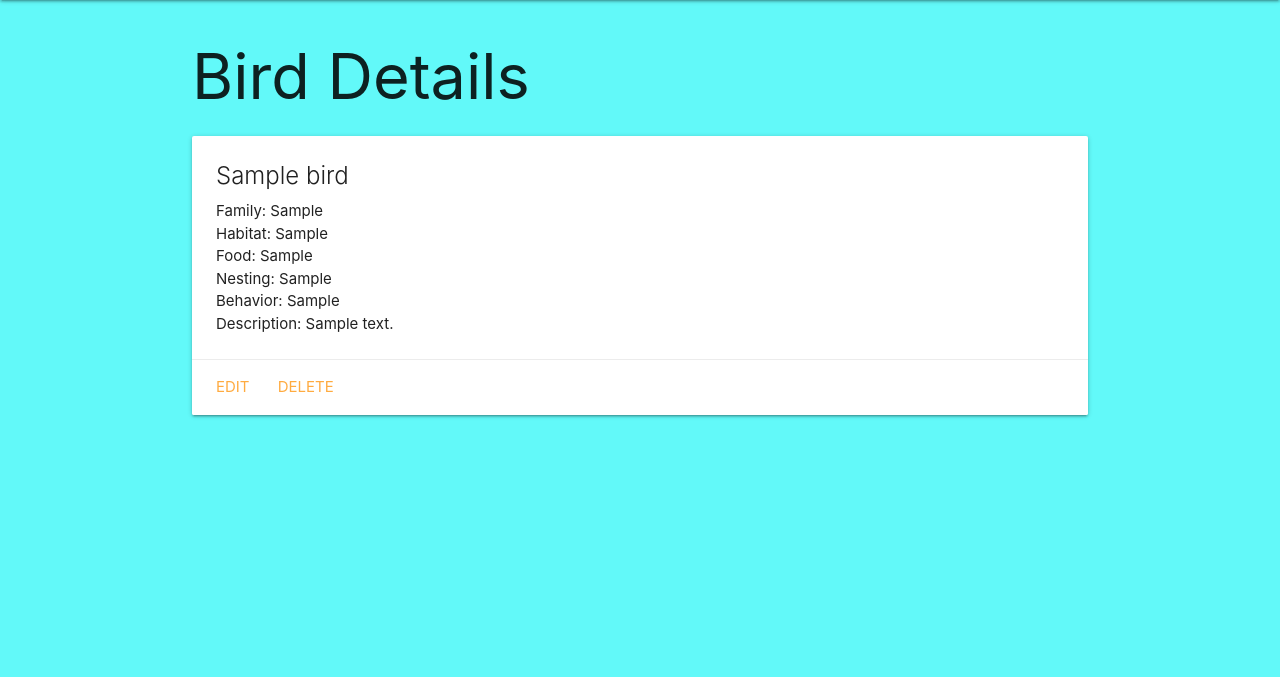
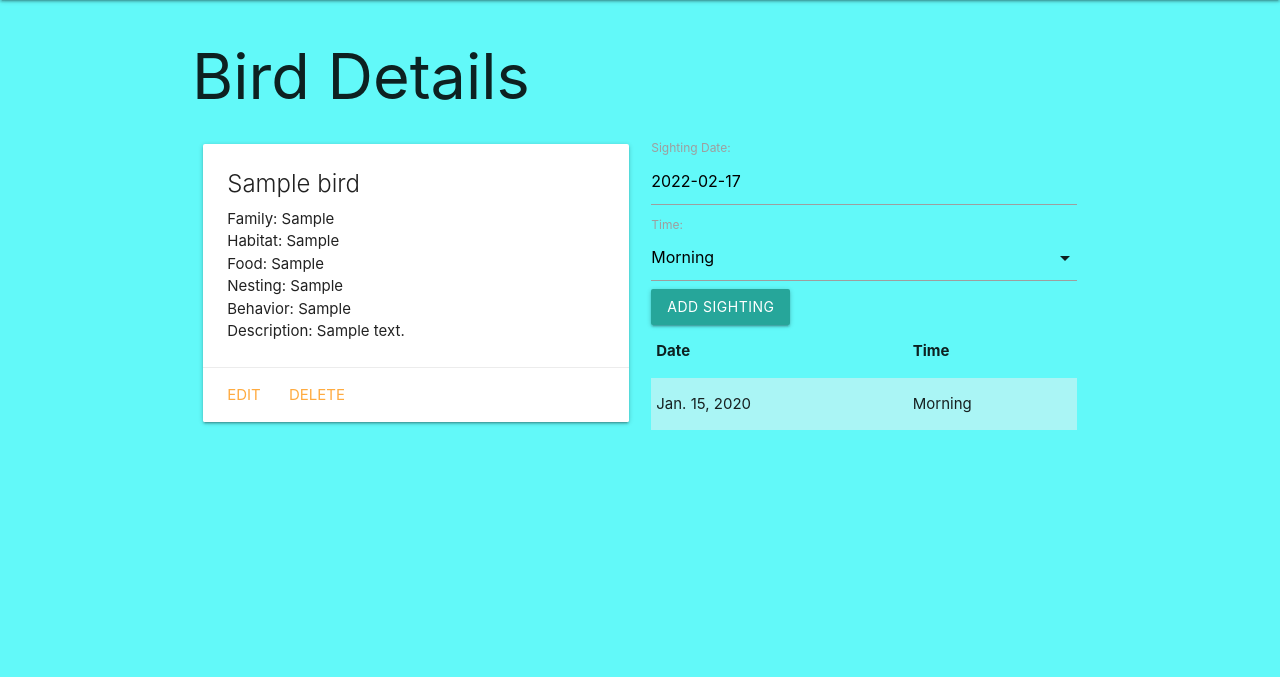
Before and after one commit to kelseyn12/Birdathon, a Django app: page /birds/1/ in a window 1280 px wide. Shown: the part 64-741 px from the top of the page. Run offline with Django 4.2, Linux system fonts and the light colour scheme; tables that the repository leaves empty hold one stand-in row (values such as "Sample post").

Commit message:
created a bird model, form, and template

```diff
--- a/main_app/admin.py
+++ b/main_app/admin.py
@@ -1,6 +1,8 @@
 from django.contrib import admin
+from .models import Bird, Sighting
 
 from .models import Bird
 
 # Register your models here.
 admin.site.register(Bird)
+admin.site.register(Sighting)
--- /dev/null
+++ b/main_app/forms.py
@@ -0,0 +1,7 @@
+from django.forms import ModelForm
+from .models import Sighting
+
+class SightingForm(ModelForm):
+    class Meta:
+        model = Sighting
+        fields = ['date', 'time']
--- a/main_app/models.py
+++ b/main_app/models.py
@@ -1,5 +1,14 @@
 from django.db import models
 from django.urls import reverse
+
+SPOTTED = (
+    ('M', 'Morning'),
+    ('A', 'Afternoon'),
+    ('N', 'Night')
+)
+
+
+
 
 # Create your models here.
 class Bird(models.Model):
@@ -17,3 +26,19 @@ class Bird(models.Model):
 
         def get_absolute_url(self):
             return reverse('detail', kwargs={'bird_id': self.id})
+
+class Sighting(models.Model):
+    date = models.DateField('Sighting Date')
+    time = models.CharField(
+        max_length=1,
+        choices=SPOTTED,
+        default=SPOTTED[0][0]
+        )
+
+    bird = models.ForeignKey(Bird, on_delete=models.CASCADE)
+
+    def __str__(self):
+        return f"{self.get_time_display()} on {self.date}"
+
+    class Meta:
+        ordering = ['-date']
--- a/main_app/templates/about.html
+++ b/main_app/templates/about.html
@@ -2,10 +2,11 @@
 
 <h1>About the Birdathon</h1>
 <hr />
+<br>
 <p>This years Birdathon event takes place on the South Shore of Superior.
     Each person will wander out and take photos of the birds that you see.
     If the birds match any of those on the index page, each person may
-    use the checkbox to check off each bird they find. Unsure if you have
+    select the date and time of each bird they find. Unsure if you have
     seen the right bird? Click on each bird to read more information
     about it. Please be honest!
 </p>
--- a/main_app/templates/base.html
+++ b/main_app/templates/base.html
@@ -12,6 +12,7 @@
     />
 
 <link rel="stylesheet" href="{% static 'css/style.css' %}" />
+<script src="https://cdnjs.cloudflare.com/ajax/libs/materialize/1.0.0/js/materialize.min.js"></script>
   </head>
   <body>
     <header class="navbar-fixed">
--- a/main_app/templates/birds/detail.html
+++ b/main_app/templates/birds/detail.html
@@ -2,9 +2,10 @@
 
 <h1>Bird Details</h1>
 
-
-<div class="card">
-  <div class="card-content">
+<div class="row">
+<div class="col s6">
+  <div class="card">
+    <div class="card-content">
     <span class="card-title">{{ bird.name }}</span>
     <p>Family: {{ bird.family }}</p>
     <p>Habitat: {{ bird.habitat }}</p>
@@ -12,12 +13,47 @@
     <p>Nesting: {{ bird.nesting }}</p>
     <p>Behavior: {{ bird.behavior }}</p>
     <p>Description: {{ bird.description }}</p>
-
   </div>
   <div class="card-action">
     <a href="{% url 'birds_update' bird.id %}">Edit</a>
     <a href="{% url 'birds_delete' bird.id %}">Delete</a>
   </div>
 </div>
+</div>
+<div class="col s6">
+  <form action="{% url 'add_sighting' bird.id %}" method="post">
+    {% csrf_token %} {{ sighting_form.as_p }}
+    <input type="submit" class="btn" value="Add Sighting" />
+  </form>
+  <table class="striped">
+    <thead>
+      <tr>
+        <th>Date</th>
+        <th>Time</th>
+      </tr>
+    </thead>
+    <tbody>
+      {% for sighting in bird.sighting_set.all %}
+      <tr>
+        <td>{{sighting.date}}</td>
+        <td>{{sighting.get_time_display}}</td>
+      </tr>
+      {% endfor %}
+    </tbody>
+  </table>
+</div>
+</div>
+<script>
+    var dateEl = document.getElementById('id_date');
+  M.Datepicker.init(dateEl, {
+    format: 'yyyy-mm-dd',
+    defaultDate: new Date(),
+    setDefaultDate: true,
+    autoClose: true
+  });
+
+  var selectEl = document.getElementById('id_time');
+  M.FormSelect.init(selectEl);
+</script>
 
 {% endblock %}
--- a/main_app/urls.py
+++ b/main_app/urls.py
@@ -9,5 +9,6 @@ urlpatterns = [
     path('birds/create/', views.BirdCreate.as_view(), name='birds_create'),
     path('birds/<int:pk>/update/', views.BirdUpdate.as_view(), name='birds_update'),
     path('birds/<int:pk>/delete/', views.BirdDelete.as_view(), name='birds_delete'),
+    path('birds/<int:bird_id>/add_sighting/', views.add_sighting, name='add_sighting'),
 
 ]
--- a/main_app/views.py
+++ b/main_app/views.py
@@ -1,6 +1,7 @@
 from django.shortcuts import render, redirect
 from django.views.generic.edit import CreateView, UpdateView, DeleteView
 from .models import Bird
+from .forms import SightingForm
 # Create your views here.
 
 
@@ -16,7 +17,16 @@ def birds_index(request):
 
 def birds_detail(request, bird_id):
     bird = Bird.objects.get(id=bird_id)
-    return render(request, 'birds/detail.html', { 'bird' : bird })
+    sighting_form = SightingForm()
+    return render(request, 'birds/detail.html', { 'bird' : bird, 'sighting_form': sighting_form })
+
+def add_sighting(request, bird_id):
+    form = SightingForm(request.POST)
+    if form.is_valid():
+        new_sighting = form.save(commit=False)
+        new_sighting.bird_id = bird_id
+        new_sighting.save()
+    return redirect('detail', bird_id=bird_id)
 
 
 class BirdCreate(CreateView):
```
Also changed, not shown: main_app/migrations/0002_sighting.py (added), main_app/migrations/0003_alter_sighting_date.py (added).
